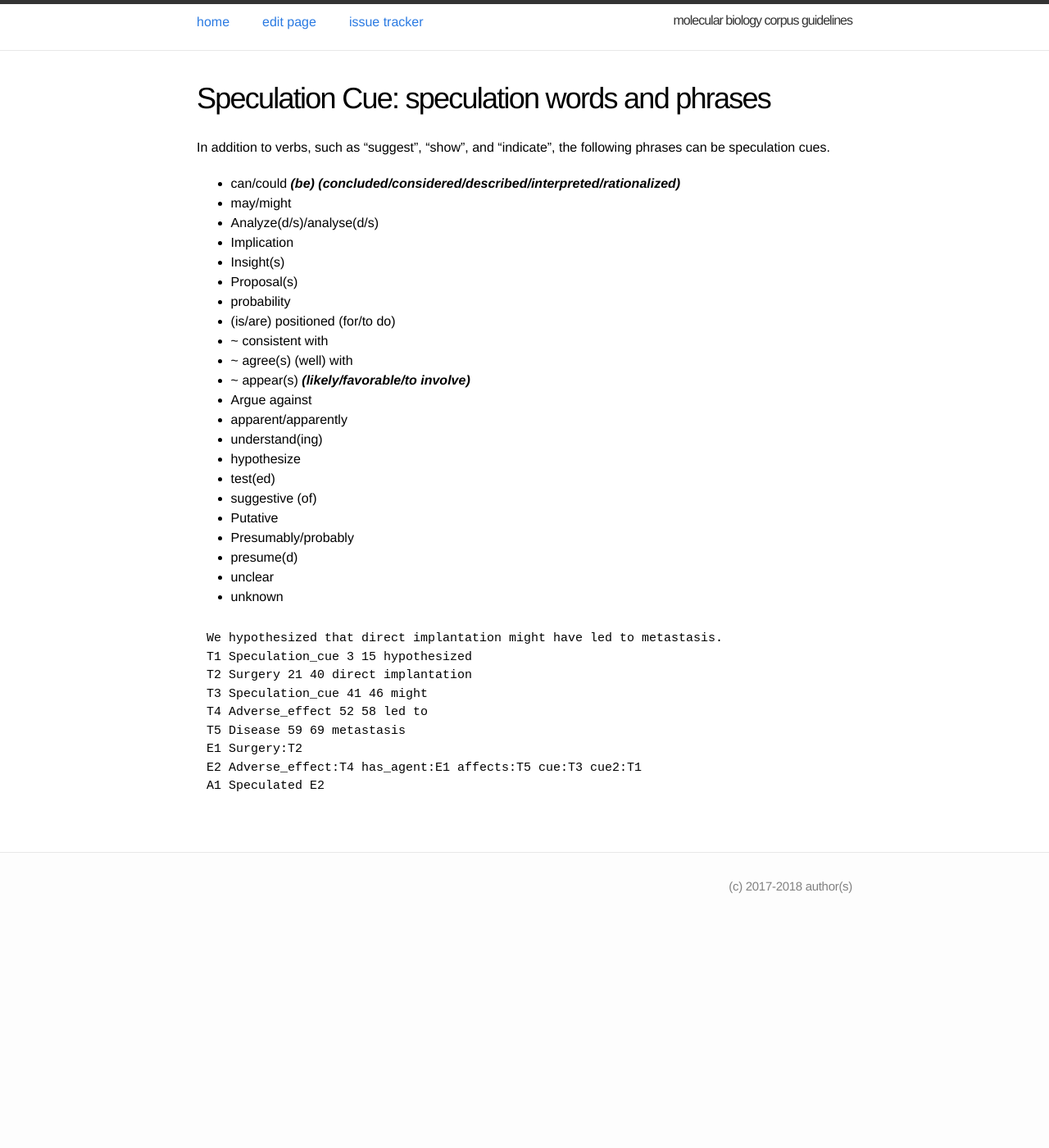
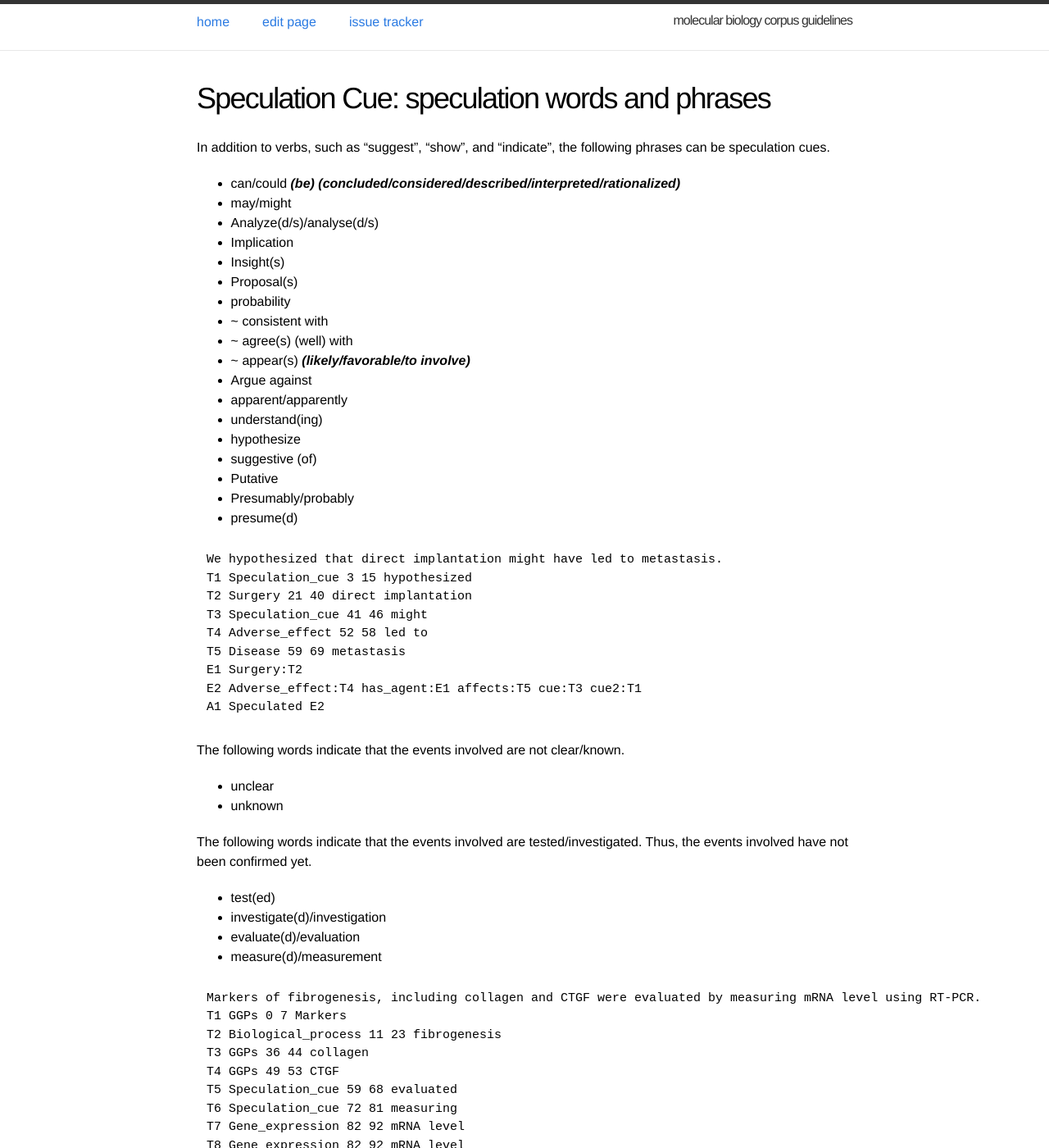
Before and after one commit to ezcatdb/molbiol_lung_corpus-guidelines, a Jekyll site: the page built from _entity/Speculation_cue.md, in a window 1280 px wide and 1400 px high. Shown: the whole window at 82% size. Built offline with Jekyll 4.4.1, drawn with Linux system fonts in a browser that asks for light colours; some of the changed text lies outside the part shown.

Commit message:
new keywords/sample sentence included in _entity/Speculation_cue.md

```diff
--- a/_entity/Speculation_cue.md
+++ b/_entity/Speculation_cue.md
@@ -15,7 +15,6 @@ following phrases can be speculation cues.
 - Insight(s)
 - Proposal(s)
 - probability
-- (is/are) positioned (for/to do)
 - ~ consistent with
 - ~ agree(s) (well) with
 - ~ appear(s) ***(likely/favorable/to involve)***
@@ -43,3 +38,34 @@ E1 Surgery:T2
 E2 Adverse_effect:T4 has_agent:E1 affects:T5 cue:T3 cue2:T1
 A1 Speculated E2
 ~~~
+
+The following words indicate that the events involved are not clear/known.
+- unclear
+- unknown
+
+The following words indicate that the events involved are tested/investigated. Thus, the events involved have not been confirmed yet.
+- test(ed)
+- investigate(d)/investigation
+- evaluate(d)/evaluation
+- measure(d)/measurement
+
+~~~ ann
+Markers of fibrogenesis, including collagen and CTGF were evaluated by measuring mRNA level using RT-PCR.
+T1 GGPs 0 7 Markers
+T2 Biological_process 11 23 fibrogenesis
+T3 GGPs 36 44 collagen
+T4 GGPs 49 53 CTGF
+T5 Speculation_cue 59 68 evaluated
+T6 Speculation_cue 72 81 measuring
+T7 Gene_expression 82 92 mRNA level
+T8 Gene_expression 82 92 mRNA level
+T9 Method_cue 99 105 RT-PCR
+E1 Biological_process:T2 Participant:E2 Participant2:E3 cue:T5
+E2 Gene_expression:T7 Theme:T3 cue:T6 cue2:T9
+E3 Gene_expression:T8 Theme:T4 cue:T6 cue2:T9
+A1 Speculated E1
+A2 Speculated E2
+A3 Speculated E3
+~~~
+
+<!--details-->
```
Also changed, not shown: other parts of _entity/Speculation_cue.md (+0 -4 lines).
